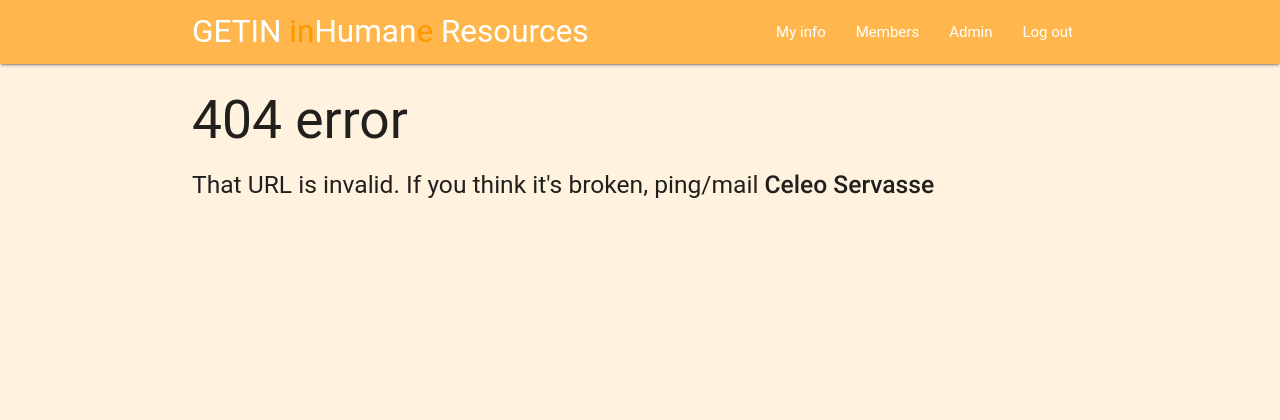
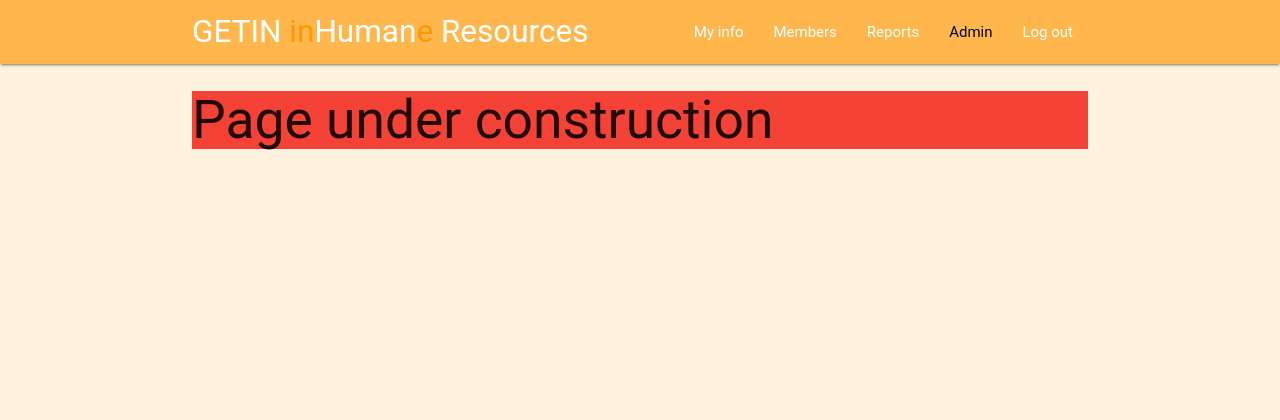
Before and after one commit to Celeo/GETIN-Auth, a Flask app: page /reports in a window 1280 px wide. Shown: the top 420 px of the page. Run offline with Flask 2, Linux system fonts and the light colour scheme; a user stored in the database is signed in; tables that the repository leaves empty hold one stand-in row (values such as "Sample post"); parts of the project's set-up code (start-up, migrations or seed data) failed here and were passed over; some libraries are stand-ins or nearby versions; some web fonts are replaced.

Commit message:
Stub out reports page

```diff
--- a/hr/app.py
+++ b/hr/app.py
@@ -433,6 +433,18 @@ def import_members():
     return redirect(url_for('admin'))
 
 
+@app.route('/reports')
+@login_required
+def reports():
+    """
+    TODO
+    """
+    if not current_user.member.status == 'Recruiter' and not current_user.admin:
+        app.logger.debug('Visibility access denied to {}'.format(current_user.name))
+        return redirect(url_for('index'))
+    return render_template('reports.html')
+
+
 @app.route('/check_access')
 def check_access():
     """
--- a/hr/templates/base.html
+++ b/hr/templates/base.html
@@ -38,10 +38,11 @@
                         <li><a href="{{ url_for('index') }}">My info</a></li>
                         {% if current_user.member.status == 'Recruiter' or current_user.admin %}
                             <li><a href="{{ url_for('membership') }}">Members</a></li>
+                            <li><a href="{{ url_for('reports') }}">Reports</a></li>
                         {% endif %}
                     {% endif %}
                     {% if current_user.admin %}
-                        <li><a href="{{ url_for('admin') }}">Admin</a></li>
+                        <li><a href="{{ url_for('admin') }}" class="black-text">Admin</a></li>
                     {% endif %}
                     <li><a href="{{ url_for('logout') }}">Log out</a></li>
                 {% elif not request.endpoint == 'login' %}
--- /dev/null
+++ b/hr/templates/reports.html
@@ -0,0 +1,6 @@
+{% extends 'base.html' %}
+
+
+{% block content %}
+<h2 class="red">Page under construction</h2>
+{% endblock content %}
```
